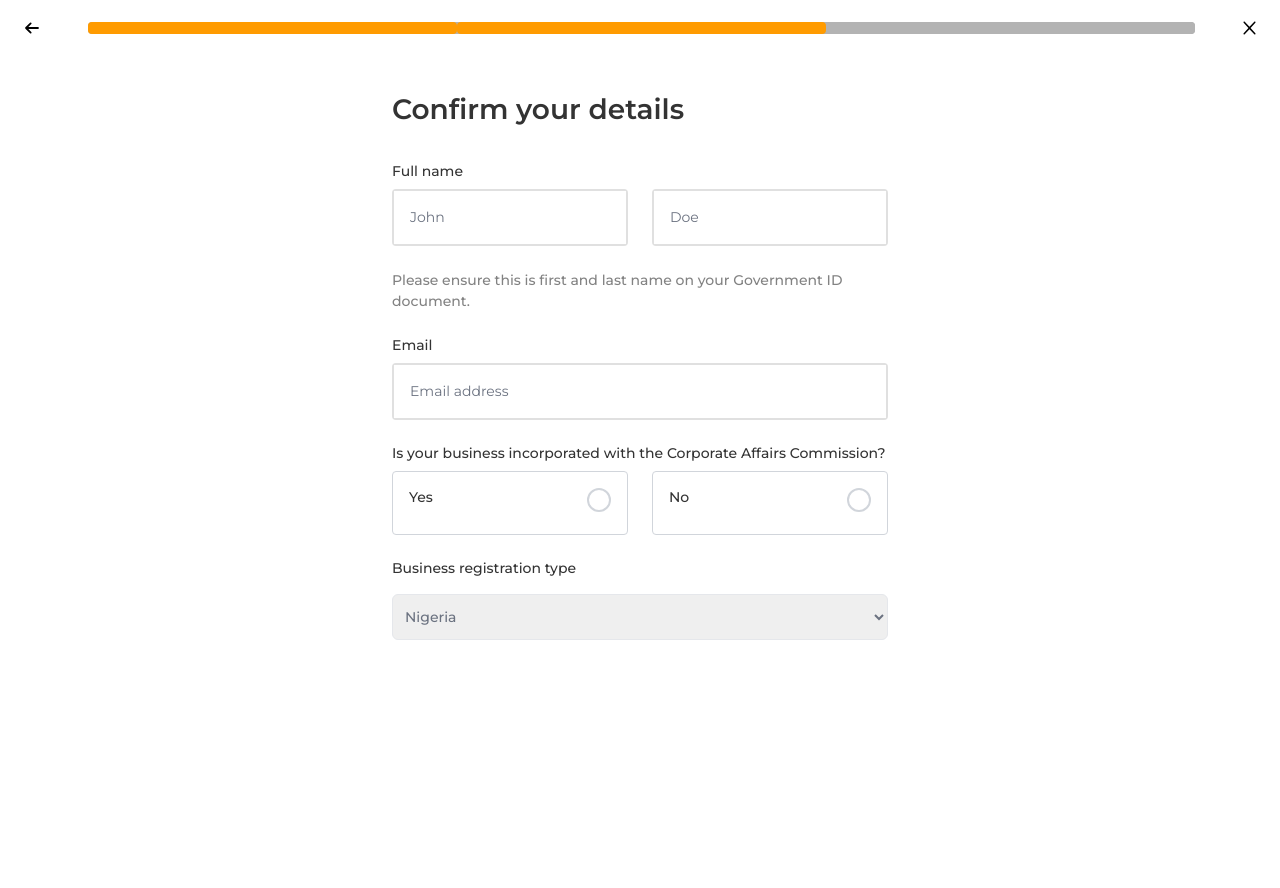
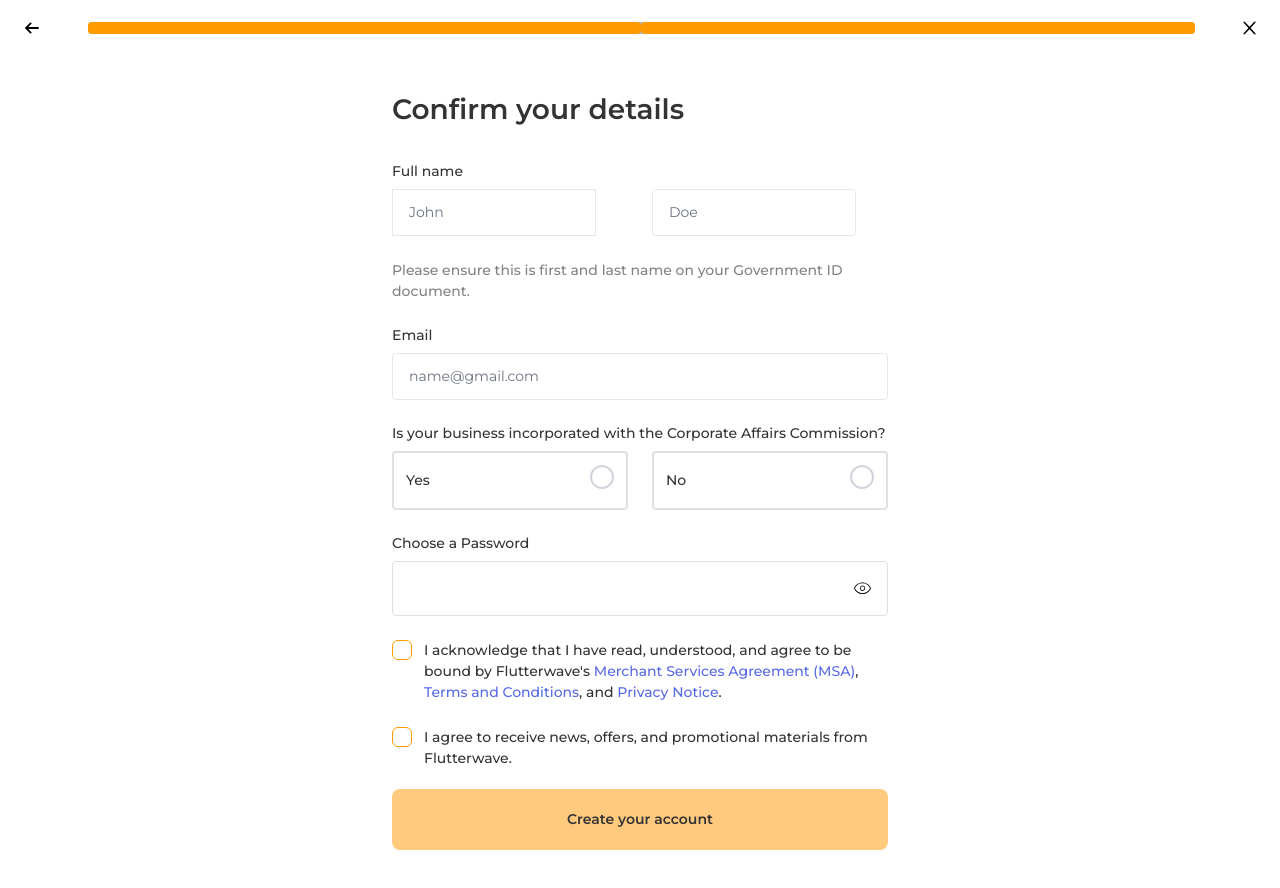
Before and after one commit to motuncoded/flutterwave-clone, a React (Vite) app: page /details in a window 1280 px wide. Shown: the top 888 px of the page. Before the commit the page ends 800 px from the top, so only its background shows below. Built offline with nearby package versions, Linux system fonts and the light colour scheme.

Commit message:
refractor: set up the register page

```diff
--- a/src/components/AccountSetup.jsx
+++ b/src/components/AccountSetup.jsx
@@ -6,8 +6,10 @@ import { NavLink } from "react-router-dom";
 const Header = () => {
   const [isCancel, setIsCancel] = useState(false); // State to manage modal visibility
 
+  const navigate = useNavigate();
   const handleCancel = () => {
     setIsCancel(true);
+    navigate("/accountsetup");
   };
   if (isCancel) {
     return null;
@@ -145,7 +147,7 @@ const AccountSetup = () => {
               errors.country ? "border-red-500" : "border-gray-300"
             } font-medium text-gray-500 focus:border-[#ff9b00]`}
           >
-            <option value="" disabled>
+            <option value="" disabled hidden>
               Select your country
             </option>
             <option value="Nigeria">Nigeria</option>
@@ -199,7 +201,7 @@ const AccountSetup = () => {
 
           {/* Continue Button */}
           <button
-            type="button"
+            type="submit"
             onClick={handleContinue}
             className="my-6 w-full py-5 font-semibold rounded-lg bg-[#ffca7d] hover:bg-[#ff9b00]"
           >
--- a/src/components/Details.jsx
+++ b/src/components/Details.jsx
@@ -1,11 +1,13 @@
 import { useState } from "react";
 import { useNavigate, NavLink } from "react-router-dom";
 const Header = () => {
-  const [isCancel, setIsCancel] = useState(false); // State to manage modal visibility
+  const [isCancel, setIsCancel] = useState(false); // State to manage modal visibilit
   const navigate = useNavigate();
 
-  const handleCancel = () => {
+  const handleCancel = (e) => {
+    e.preventDefault();
     setIsCancel(true);
+    navigate("/accountsetup");
   };
   if (isCancel) {
     return null;
@@ -19,7 +21,7 @@ const Header = () => {
   return (
     <header className="flex justify-between items-center gap-[32px] px-[24px] py-[20px] ">
       <button
-        type="submit"
+        type="button"
         onClick={handlePrevious}
         aria-label="Go to the previous step"
       >
@@ -42,13 +44,9 @@ const Header = () => {
               }`
             }
           ></NavLink>
-          <NavLink
-            to="/"
-            className="bg-[#b3b3b3] flex-1 h-[12px] rounded"
-          ></NavLink>
         </div>
       </div>
-      <button type="submit" onClick={handleCancel} aria-label="Cancel">
+      <button type="button" onClick={handleCancel} aria-label="Cancel">
         <img src="/cancel.svg" alt="cancel-icon" />
       </button>
     </header>
@@ -56,40 +54,135 @@ const Header = () => {
 };
 
 const OnboardingForm = () => {
-  const [isSelected, setIsSelected] = useState(null); // State for radio selection
-  const handleRadioSelect = (value) => {
-    setIsSelected(value);
+  const [showPassword, setShowPassword] = useState(false);
+
+  const navigate = useNavigate();
+
+  const [formData, setFormData] = useState({
+    firstName: "",
+    lastName: "",
+    email: "",
+    isBusinessRegistered: null,
+    businessType: "",
+    password: "",
+    termsAccepted: false,
+    newsAccepted: false,
+  });
+  const [errors, setErrors] = useState({});
+  const handleChange = (e) => {
+    const { name, value, type, checked } = e.target;
+    setFormData({
+      ...formData,
+      [name]: type === "checkbox" ? checked : value,
+    });
   };
+
+  const validate = () => {
+    const newErrors = {};
+
+    if (!formData.firstName.trim()) {
+      newErrors.firstName = "Field can not be empty";
+    }
+    if (!formData.lastName.trim()) {
+      newErrors.lastName = "Field can not be empty";
+    }
+    if (!formData.email.trim()) {
+      newErrors.email = "Field can not be empty";
+    } else if (
+      !/^[A-Z0-9._%+-]+@[A-Z0-9.-]+\.[A-Z]{2,}$/i.test(formData.email)
+    ) {
+      newErrors.email = "Invalid email address.";
+    }
+    if (formData.isBusinessRegistered === null) {
+      newErrors.isBusinessRegistered = "Please select an option.";
+    }
+    if (
+      formData.isBusinessRegistered === "yes" &&
+      !formData.businessType.trim()
+    ) {
+      newErrors.businessType = "Business type is required.";
+    }
+    if (!formData.password.trim()) {
+      newErrors.password = "Field can not be empty.";
+    } else if (formData.password.length < 8) {
+      newErrors.password = "Password must be at least 8 characters.";
+    }
+    if (!formData.termsAccepted) {
+      newErrors.termsAccepted =
+        "You must accept the terms and conditions to proceed.";
+    }
+    setErrors(newErrors);
+    if (Object.keys(newErrors).length > 0) {
+      setTimeout(() => {
+        setErrors({});
+      }, 3000); // Timeout set to 5 seconds
+    }
+    return Object.keys(newErrors).length === 0;
+  };
+
+  const handleSubmit = (e) => {
+    e.preventDefault();
+    if (validate()) {
+      console.log("Form data submitted:", formData);
+      navigate("/home"); // Redirect on successful submission
+    }
+  };
+
+  const togglePasswordVisibility = (e) => {
+    e.preventDefault();
+    setShowPassword((prevState) => !prevState);
+  };
+
   return (
     <section className="mx-auto max-w-[560px] p-[32px] pt-[32px] pb-[100px] w-full">
       <div className="">
         <h1 className=" mb-2 text-[2em] font-semibold">Confirm your details</h1>
       </div>
 
-      <form className="mt-[32px]">
+      <form className="mt-[32px] " onSubmit={handleSubmit}>
         <div className="">
           <label
-            htmlFor="name"
+            htmlFor="firstName"
             className="text-inherit block leading-[19px] py-1.5 font-medium pt-0 pb-2 text-[14px] "
           >
             Full name{" "}
           </label>
 
           <div className="flex gap-[24px]">
-            <div className="w-1/2 border-2 border-[#e0e0e0] flex items-center transition-all duration-500 ease-in-out placeholder:text-gray-500 focus-within:border-transparent rounded">
+            <div className="w-1/2  flex items-center transition-all duration-500 ease-in-out placeholder:text-gray-500 focus-within:border-transparent rounded">
+              <div className="flex flex-col">
                 <input
-                id="name"
+                  id="firstName"
+                  type="text"
+                  name="firstName"
+                  value={formData.firstName}
+                  onChange={handleChange}
                   placeholder="John"
-                className="p-4 w-full transparent placeholder:text-gray-500 focus:outline-none focus:border-[#ff9b00] focus:border-2 "
+                  className="py-3 px-4 border w-full transparent placeholder:text-gray-500 focus:outline-none focus:border-[#ff9b00] focus:bg-white "
+                  autoComplete="new-password"
                 />
+                {errors.firstName && (
+                  <p className="text-red-500 text-sm">{errors.firstName}</p>
+                )}
+              </div>
             </div>
 
-            <div className="w-1/2 border-2 border-[#e0e0e0] flex items-center transition-all duration-500 ease-in-out placeholder:text-gray-500 focus-within:border-transparent rounded">
+            <div className="w-1/2   flex items-center transition-all duration-500 ease-in-out placeholder:text-gray-500 focus-within:border-transparent rounded">
+              <div className="flex flex-col">
                 <input
-                id="name"
+                  id="lastName"
+                  type="text"
+                  name="lastName"
+                  value={formData.lastName}
+                  onChange={handleChange}
                   placeholder="Doe"
-                className="p-4 w-full transparent placeholder:text-gray-500 focus:outline-none focus:border-[#ff9b00] focus:border-2"
+                  className="py-3 px-4 border w-full rounded transparent placeholder:text-gray-500 focus:outline-none focus:border-[#ff9b00] "
+                  autoComplete="new-password"
                 />{" "}
+                {errors.lastName && (
+                  <p className="text-red-500 text-sm">{errors.lastName}</p>
+                )}
+              </div>
             </div>
           </div>
           <p className="mt-6 text-[#828282] font-medium">
@@ -98,40 +191,48 @@ const OnboardingForm = () => {
           </p>
           <div className="mt-[24px]">
             <label
-              htmlFor="name"
+              htmlFor="email"
               className="text-inherit block leading-[19px] py-1.5 font-medium pt-0 pb-2 text-[14px]"
             >
               Email
             </label>
-            <div className="border-2 border-[#e0e0e0] flex items-center transition-all duration-500 ease-in-out placeholder:text-gray-500 focus-within:border-transparent rounded">
+            <div className="flex  flex-col transition-all duration-500 ease-in-out placeholder:text-gray-500 focus-within:border-transparent rounded">
               <input
-                id="name"
-                placeholder="Email address"
-                className="p-4 w-full transparent placeholder:text-gray-500 focus:outline-none focus:border-[#ff9b00] focus:border-2"
+                id="email"
+                type="email"
+                name="email"
+                value={formData.email}
+                onChange={handleChange}
+                placeholder="name@gmail.com"
+                autoComplete="new-password"
+                className="py-3 px-4 border w-full transparent rounded placeholder:text-gray-500 focus:outline-none focus:border-[#ff9b00] "
               />{" "}
+              {errors.email && (
+                <p className="text-red-500 text-sm">{errors.email}</p>
+              )}
             </div>
           </div>
 
           <div className="mt-6">
             <label
-              htmlFor="name"
+              htmlFor="business"
               className="text-inherit block leading-[19px] py-1.5 font-medium pt-0 pb-2 text-[14px]my-2"
             >
               Is your business incorporated with the Corporate Affairs
               Commission?
             </label>
-            <div className="flex gap-[24px]">
+            <div className="flex flex-col ">
+              <div className="flex justify-between gap-[24px]">
                 <div
-                className={`flex justify-between h-max  relative w-full border rounded p-4 cursor-pointer ${
-                  isSelected === "yes"
+                  className={`flex justify-between h-max  relative w-full border rounded p-3 cursor-pointer ${
+                    formData.isBusinessRegistered === "yes"
                       ? "bg-[#fff6e9] border-[#ff9b00]"
-                    : "border-gray-300"
+                      : "border-[#e0e0e0] border-2"
                   }`}
-                onClick={() => handleRadioSelect("yes")}
                 >
                   <label
                     htmlFor="yes"
-                  className="text-inherit block leading-[19px] py-1.5 font-medium pt-0 pb-2 text-[14px]"
+                    className="text-inherit block leading-[19px] py-1.5 font-medium text-[14px]"
                   >
                     Yes
                   </label>
@@ -139,23 +240,23 @@ const OnboardingForm = () => {
                     <input
                       type="radio"
                       value="yes"
-                    checked={isSelected === "yes"}
-                    readOnly
-                    className="peer appearance-none w-6 h-6 rounded-full border-gray-300 border-2 bg-white checked:border-4 checked:border-[#703e00] checked:bg-[#ff9b00]"
+                      name="isBusinessRegistered"
+                      checked={formData.isBusinessRegistered === "yes"}
+                      onChange={handleChange}
+                      className="peer appearance-none  w-6 h-6 rounded-full border-gray-300 border-2 bg-white checked:border-4 checked:border-[#703e00] checked:bg-[#ff9b00]"
                     />
                   </div>
                 </div>
                 <div
-                className={`flex justify-between h-max relative w-full border rounded p-4 cursor-pointer ${
-                  isSelected === "no"
+                  className={`flex justify-between h-max relative w-full border rounded p-3 cursor-pointer ${
+                    formData.isBusinessRegistered === "no"
                       ? "bg-[#fff6e9] border-[#ff9b00]"
-                    : "border-gray-300"
+                      : "border-[#e0e0e0] border-2"
                   }`}
-                onClick={() => handleRadioSelect("no")}
                 >
                   <label
                     htmlFor="no"
-                  className="text-inherit block leading-[19px] py-1.5 font-medium pt-0 pb-2 text-[14px]"
+                    className="text-inherit block leading-[19px] py-1.5 font-medium text-[14px]"
                   >
                     No
                   </label>
@@ -163,35 +264,152 @@ const OnboardingForm = () => {
                     <input
                       type="radio"
                       value="no"
-                    checked={isSelected === "no"}
-                    readOnly
+                      name="isBusinessRegistered"
+                      checked={formData.isBusinessRegistered === "no"}
+                      onChange={handleChange}
                       className="peer appearance-none w-6 h-6 rounded-full border-gray-300 border-2 bg-white checked:border-4 checked:border-[#703e00] checked:bg-[#ff9b00]"
                     />
                   </div>
                 </div>
               </div>
-            <div className="mt-[24px]">
+              {errors.isBusinessRegistered && (
+                <p className="text-red-500 text-sm">
+                  {errors.isBusinessRegistered}
+                </p>
+              )}
+            </div>
+            {formData.isBusinessRegistered === "yes" && (
+              <div className="mt-6">
                 <label
-                htmlFor="business"
-                className="text-inherit block leading-[19px] py-1.5 font-medium pt-0 pb-2 text-[14px]"
+                  htmlFor="businessType"
+                  className="text-inherit block leading-[19px]  font-medium text-[14px]"
                 >
                   Business registration type
                 </label>
                 <select
-                id="business"
-                value="business"
-                className={`w-full mt-2 px-2 py-3 border outline-none rounded-md  font-medium text-gray-500 focus:border-[#ff9b00]`}
+                  id="businessType"
+                  value={formData.businessType}
+                  onChange={handleChange}
+                  className={`w-full mt-2  p-4 border outline-none rounded-md  font-medium text-gray-500 focus:border-[#ff9b00]`}
                 >
-                <option value="" disabled>
+                  <option value="" disabled hidden>
                     --select an option
                   </option>
-                <option value="sole">Nigeria</option>
-                <option value="Rwanda">Rwanda</option>
+                  <option value="sole">Sole Properietorship</option>
+                  <option value="limited">Limited Company</option>
                 </select>
-              {/* {errors.country && (
-                <p className="text-red-500 text-sm mt-1">{errors.country}</p>
-              )} */}
+                {errors.businessType && (
+                  <p className="text-red-500 text-sm">{errors.businessType}</p>
+                )}
               </div>
+            )}
+
+            <div className="mt-[24px]">
+              <label
+                htmlFor="password"
+                className="text-inherit block leading-[19px] py-1.5 font-medium pt-0 pb-2 text-[14px]"
+              >
+                Choose a Password
+              </label>
+              <div className="p-4 border border-[#e0e0e0] focus:border-[#ff9b00] flex items-center transition-all duration-500 ease-in-out placeholder:text-gray-500  rounded">
+                <input
+                  type={showPassword ? "text" : "password"}
+                  id="password"
+                  name="password"
+                  value={formData.password}
+                  onChange={handleChange}
+                  className="w-full  transparent rounded placeholder:text-gray-500 focus:outline-none"
+                />{" "}
+                <button
+                  type="button"
+                  onClick={togglePasswordVisibility}
+                  aria-label={showPassword ? "Hide password" : "Show password"}
+                >
+                  <img
+                    src={showPassword ? "/closeeye.svg" : "/openeye.svg"}
+                    alt={showPassword ? "Hide password" : "Show password"}
+                  />
+                </button>
+              </div>
+              {errors.password && (
+                <p className="text-red-500 text-sm">{errors.password}</p>
+              )}
+            </div>
+
+            <div className=" mt-6 flex flex-col  w-full ">
+              <label htmlFor="termsAccepted" className="sr-only"></label>
+              <div className="flex justify-between">
+                <div>
+                  <input
+                    id="termsAccepted"
+                    type="checkbox"
+                    name="termsAccepted"
+                    checked={formData.termsAccepted}
+                    onChange={handleChange}
+                    className="appearance-none mr-3  w-5 h-5 relative rounded-md border focus:outline-none focus:before:text-[#ff9b00] focus:before:px-1  focus:before:absolute  border-[#ff9b00] focus:before:content-['✓']"
+                  />
+                </div>
+                <p className="font-medium">
+                  I acknowledge that I have read, understood, and agree to be
+                  bound by Flutterwave&apos;s{" "}
+                  <a
+                    className="text-[#576ae6] "
+                    href="/links/f4b/onboarding/agreement?country=NG"
+                    target="_blank"
+                    rel="noopener"
+                  >
+                    Merchant Services Agreement (MSA)
+                  </a>
+                  ,{" "}
+                  <a
+                    className="text-[#576ae6] "
+                    href="/links/website/terms"
+                    target="_blank"
+                    rel="noopener"
+                  >
+                    Terms and Conditions
+                  </a>
+                  , and{" "}
+                  <a
+                    className="text-[#576ae6] "
+                    href="/links/website/privacy-policy"
+                    target="_blank"
+                    rel="noopener"
+                  >
+                    Privacy Notice
+                  </a>
+                  .
+                </p>
+              </div>
+              {errors.termsAccepted && (
+                <p className="text-red-500 text-sm">{errors.termsAccepted}</p>
+              )}
+            </div>
+            <div className="mt-6 flex justify-between w-full ">
+              <label htmlFor="newsAccepted" className="sr-only"></label>
+
+              <div>
+                <input
+                  id="newsAccepted"
+                  type="checkbox"
+                  name="newsAccepted"
+                  checked={formData.newsAccepted}
+                  onChange={handleChange}
+                  className="appearance-none mr-3  w-5 h-5 relative rounded-md border focus:outline-none focus:before:text-[#ff9b00] focus:before:px-1  focus:before:absolute  border-[#ff9b00] focus:before:content-['✓']"
+                />
+              </div>
+              <p className="font-medium text-[14px]">
+                I agree to receive news, offers, and promotional materials from
+                Flutterwave.
+              </p>
+            </div>
+
+            <button
+              type="sumbit"
+              className="my-5 w-full py-5 font-semibold rounded-lg bg-[#ffca7d] hover:bg-[#ff9b00]"
+            >
+              Create your account
+            </button>
           </div>
         </div>
       </form>
```
Also changed, not shown: src/index.css (+6 -52 lines), public/closeeye.svg (added), public/openeye.svg (added). Lines whose indentation alone changed are shown as unchanged.
